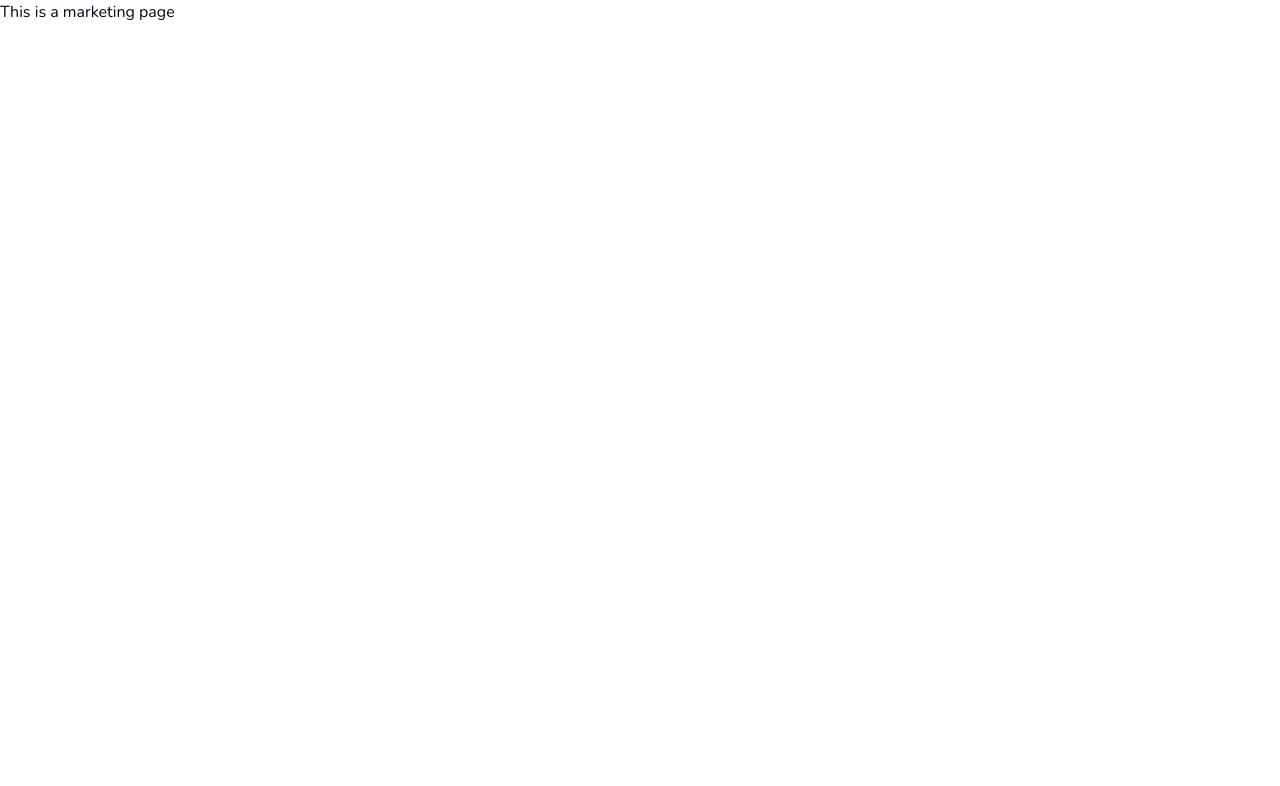
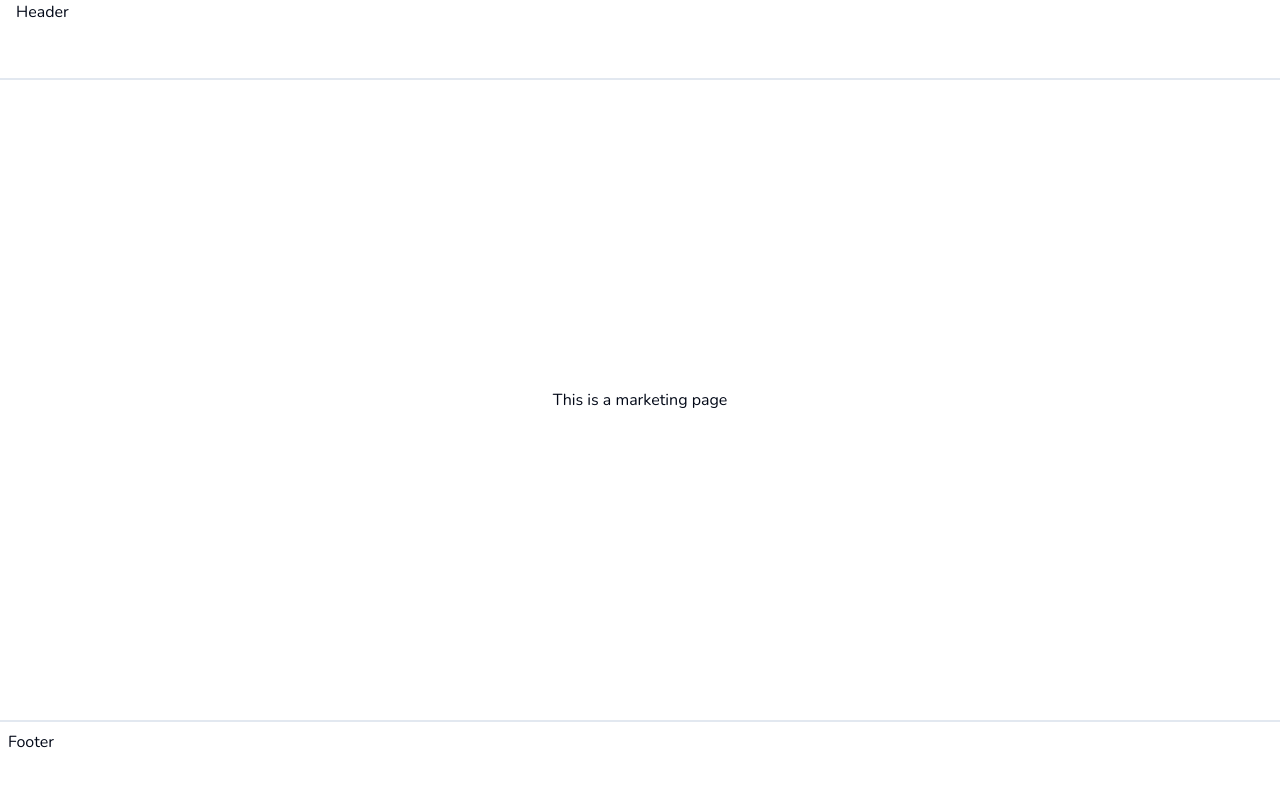
Before and after one commit to sebsch1337/sugbolingo, a Next.js app: page / in a window 1280 px wide. Shown: the top 786 px of the page. Built offline with nearby package versions, Linux system fonts and the light colour scheme.

Commit message:
create marketing layout

```diff
--- /dev/null
+++ b/app/(marketing)/layout.tsx
@@ -0,0 +1,18 @@
+import { Footer } from "./footer";
+import { Header } from "./header";
+
+type Props = {
+	children: React.ReactNode;
+};
+
+const MarketingLayout = ({ children }: Props) => {
+	return (
+		<div className="min-h-screen flex flex-col">
+			<Header />
+			<main className="flex-1 flex flex-col items-center justify-center">{children}</main>
+			<Footer />
+		</div>
+	);
+};
+
+export default MarketingLayout;
```
